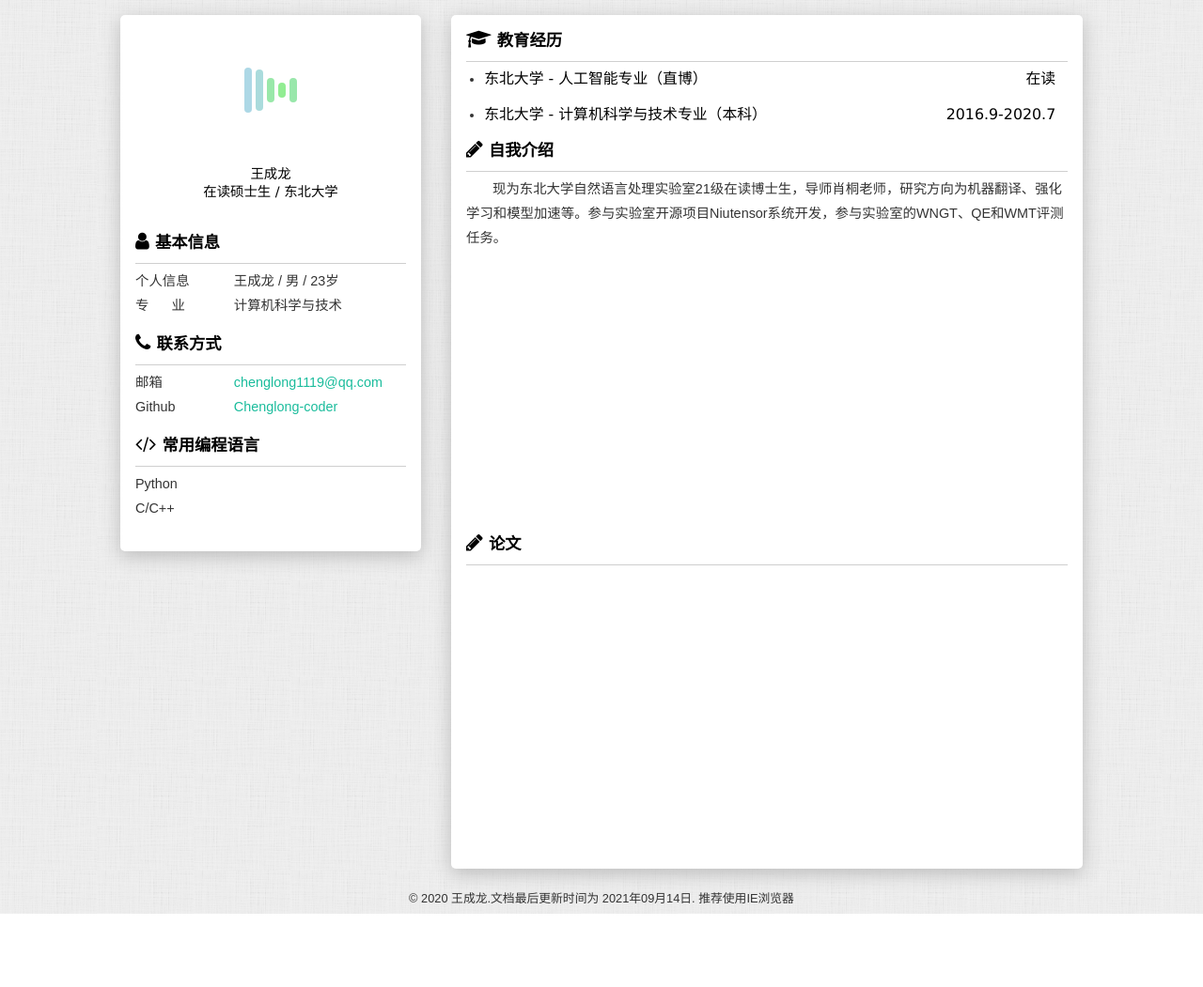
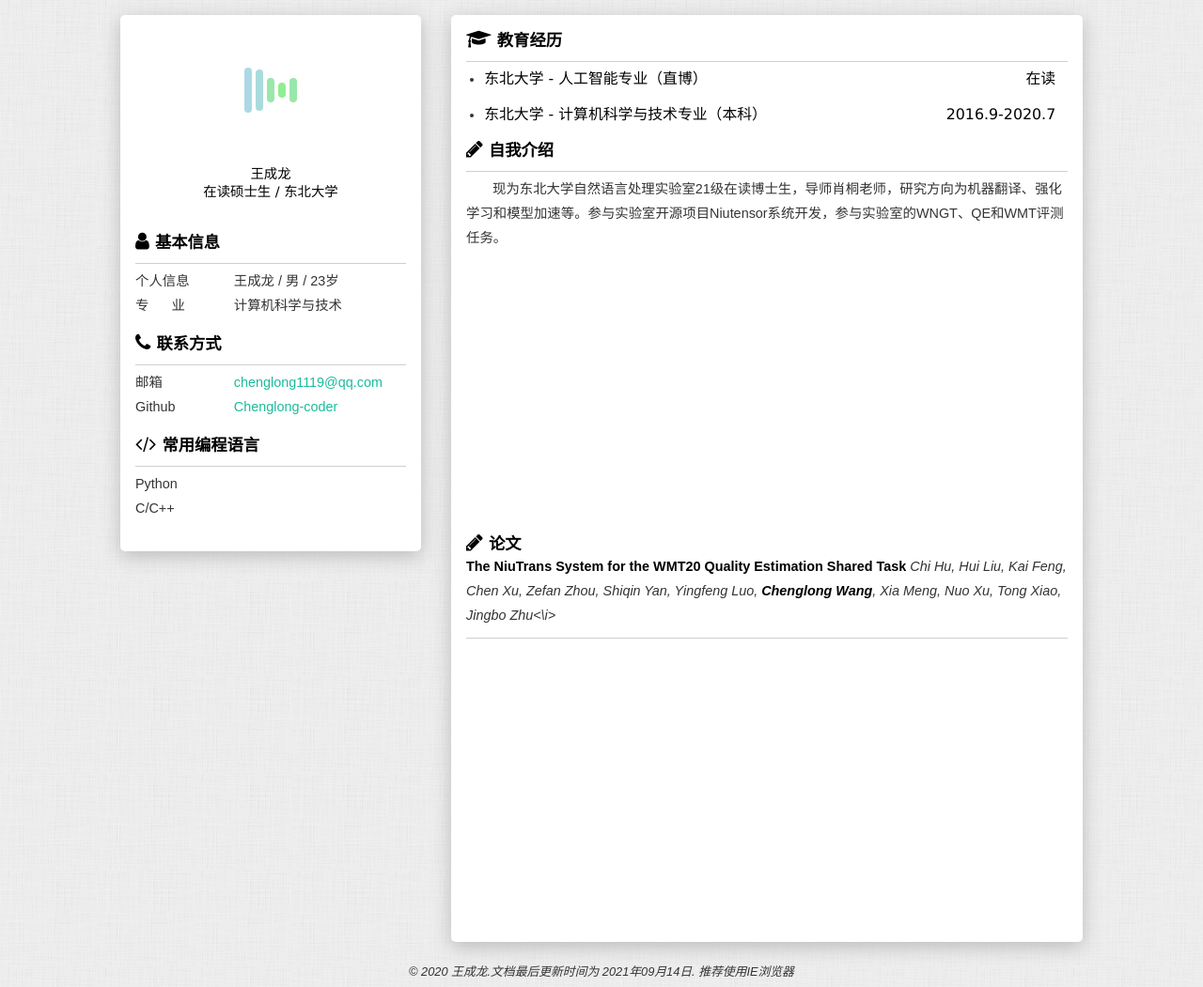
Before and after one commit to wangclnlp/wangchenglong.github.io, a plain HTML site: page index.html in a window 1280 px wide. Shown: the whole page at 94% size. Before the commit the page ends 973 px from the top, so only its background shows below. Drawn offline with Linux system fonts and the light colour scheme.

Commit message:
Update index.html

```diff
--- a/index.html
+++ b/index.html
@@ -382,6 +382,8 @@
             <section class="work info-unit">
                 <h2>
                     <i class="fa fa-pencil" aria-hidden="true"></i>论文</h2>
+					<b>The NiuTrans System for the WMT20 Quality Estimation Shared Task</b>
+					<i>Chi Hu, Hui Liu, Kai Feng, Chen Xu, Zefan Zhou, Shiqin Yan, Yingfeng Luo, <b>Chenglong Wang</b>, Xia Meng, Nuo Xu, Tong Xiao, Jingbo Zhu<\i>
                 <hr/>
                 <p>
 
```
